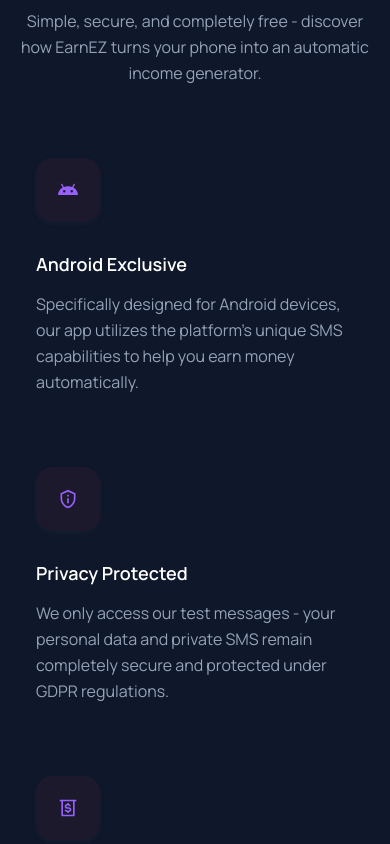
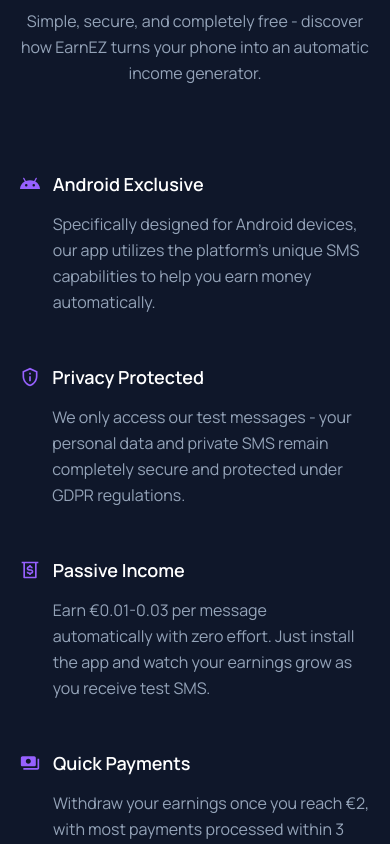
Before and after one commit to garoh2291/earnez-landing, a Next.js app: page /en in a window 390 px wide. Shown: the part 1220-2064 px from the top of the page. Built offline with nearby package versions, Linux system fonts and the light colour scheme.

Commit message:
Change Feature Icons Position.

```diff
--- a/src/components/feature.tsx
+++ b/src/components/feature.tsx
@@ -14,18 +14,17 @@ export default function Feature() {
     desc: string;
   }
   return (
-    <div className="grid lg:grid-cols-4 md:grid-cols-2 grid-cols-1 mt-6 gap-6">
+    <div className="grid  grid-cols-1 mt-6 gap-1 lg:grid-cols-4 md:grid-cols-2 md:gap-6">
       {feature.map((item: Feature, index: number) => {
         const Icon = item.icon;
         return (
           <div
-            className="p-6  transition duration-500 rounded-3xl hover:shadow-xl hover:shadow-slate-100 dark:hover:shadow-slate-800"
+            className="flex flex-row gap-3 p-2 transition duration-500 rounded-3xl hover:shadow-xl hover:shadow-slate-100 dark:hover:shadow-slate-800 md:flex-col md:p-6"
             key={index}
           >
-            <div className="size-16 bg-red-500/5 text-[#9761FF] rounded-2xl flex align-middle justify-center items-center shadow-sm">
+            <div className="size-16 mt-[10px] text-[#9761FF] rounded-2xl flex align-middle justify-center items-center md:shadow-sm md:bg-red-500/5">
               <Icon className="size-5" />
             </div>
-
             <div className="content mt-7">
               <Link
                 href="#"
```
